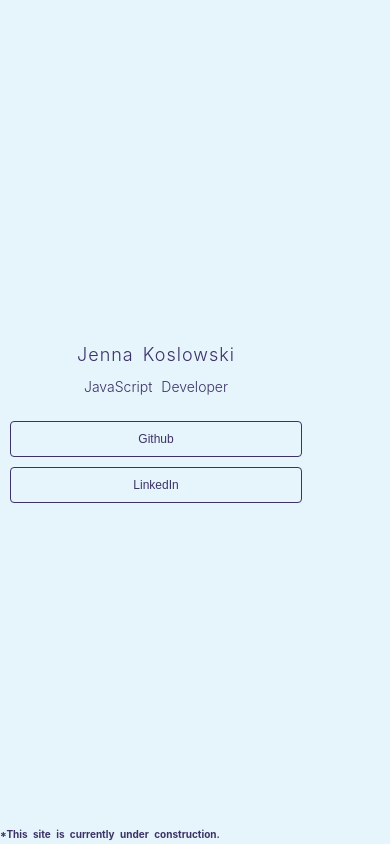
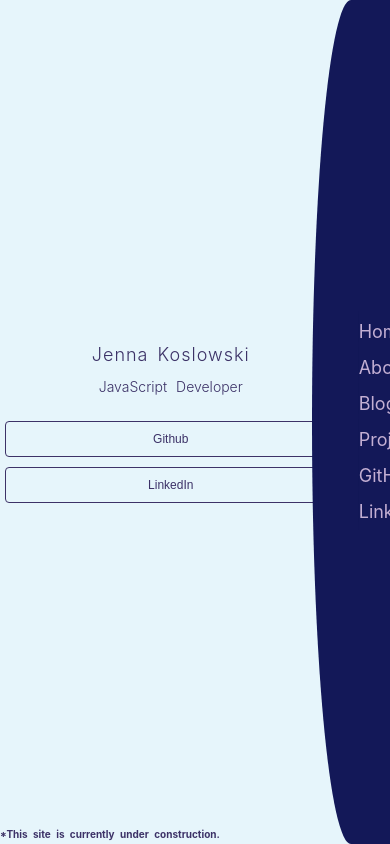
Before and after one commit to JennaKoslowski/vue-profile, a Nuxt app: page / in a window 390 px wide. Built offline with nearby package versions, Linux system fonts and the light colour scheme.

Commit message:
change nav to display:none on smaller screens

```diff
--- a/assets/css/main.css
+++ b/assets/css/main.css
@@ -78,23 +78,23 @@
   }
   button{
       font-size: 12px;
-      width: 75vw;
+      width: 85vw;
       margin: 5px;
   }
   button:hover{
       font-size: 12px;
       width: 75%;
   }
-  .sideContainer{
-    visibility: hidden;
+  .nav{
+    display: none;
   }
   }
   @media only screen and (min-width: 470px) and (max-width: 612px) {
     .title {
       font-size: 50px;
   }
-    .sideContainer{
-    visibility: hidden;
+  .nav{
+    display: none;
   }
   }
   @media only screen and (min-width: 613px) and (max-width: 815px) {
```
